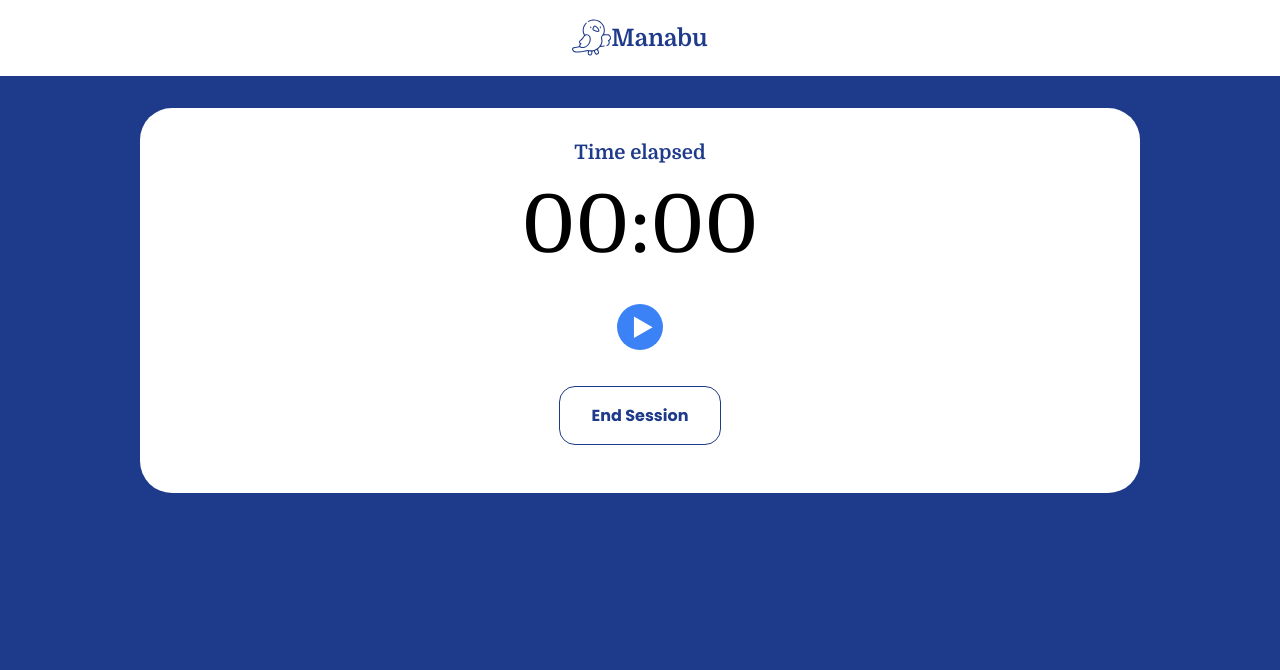
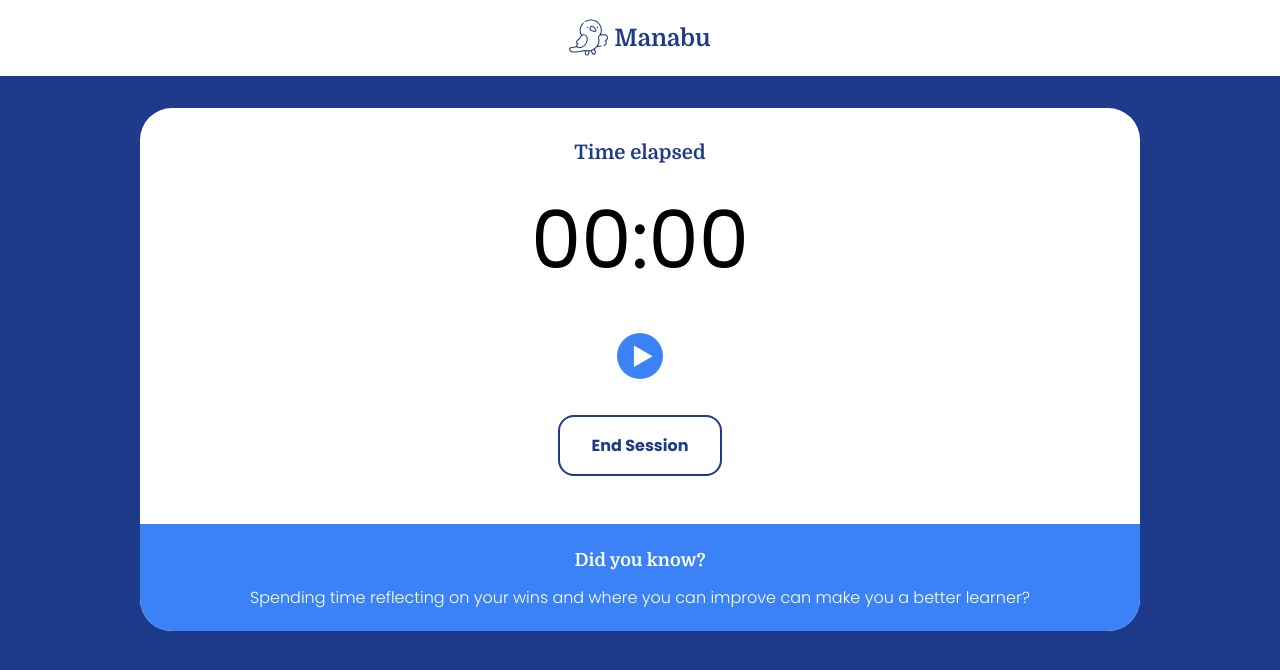
Before and after one commit to plaxamana/manabu, a React (Create React App) app: page /start in a window 1280 px wide. Shown: the top 670 px of the page. Built offline with nearby package versions, Linux system fonts and the light colour scheme.

Commit message:
added timer and route changes

```diff
--- a/src/App.css
+++ b/src/App.css
@@ -47,10 +47,33 @@ header {
 .card {
   margin: 2em auto;
   border-radius: 2em;
-  padding: 1em;
+  /* padding: 1em; */
   background: var(--color-white);
   max-width: 1000px;
   text-align: center;
+}
+
+.timer-body {
+  padding: 1em;
+}
+
+.dyk-container {
+  padding: .5em;
+  border-bottom-left-radius: 2em;
+  border-bottom-right-radius: 2em;
+  color: var(--color-white);
+  background: var(--color-secondary);
+}
+
+.dyk-title {
+  font-weight: 700;
+  font-size: 1.125rem;
+}
+
+.dyk-body {
+  font-family: var(--font-secondary);
+  font-weight: 300;
+  line-height: 1.2;
 }
 
 .card-heading {
@@ -170,6 +193,7 @@ a {
 .timer {
   font-size:5rem;
   margin-bottom: 2rem;
+  font-family: var(--font-secondary);
 }
 
 button {
@@ -182,7 +206,7 @@ button {
 .btn-end {
   margin: 2rem 0;
   background: 0;
-  border: 1px solid var(--color-primary);
+  border: 2px solid var(--color-primary);
   font-size: 1rem;
   padding: 1rem 2rem;
   border-radius: 16px;
@@ -191,3 +215,11 @@ button {
   color: var(--color-primary);
   cursor: pointer;
 }
+
+.grow {
+  transition: all .3s ease-in-out;
+}
+
+.grow:hover {
+  transform: scale(1.1)
+}
--- a/src/components/Header.js
+++ b/src/components/Header.js
@@ -5,7 +5,7 @@ export default function Header() {
   return (
     <header>
       <div className='logo'>
-        <img src={Logo} alt="logo"/>
+        <img src={Logo} alt="logo" style={{ marginRight: '.25em'}}/>
         <p>Manabu</p>
       </div>
     </header>
--- a/src/pages/Home.js
+++ b/src/pages/Home.js
@@ -1,28 +1,27 @@
-import React, { useState, useEffect } from 'react'
-import { useHistory } from 'react-router-dom'
+import React, { useState, useEffect } from "react";
+import { useHistory } from "react-router-dom";
 
-import Card from '../components/Card'
-import TimeSelect from '../components/TimeSelect'
+import Card from "../components/Card";
+import TimeSelect from "../components/TimeSelect";
 
-import Modal from '../components/Modal'
+import Modal from "../components/Modal";
 
 export default function Home() {
-
-  const [ isModalOpen, setIsModalOpen ] = useState(false)
-  const history = useHistory()
+  const [isModalOpen, setIsModalOpen] = useState(false);
+  const history = useHistory();
 
   const openModal = () => {
-    setIsModalOpen(true)
-  }
+    setIsModalOpen(true);
+  };
 
   function redirectToStart() {
-    setIsModalOpen(false)
-    history.push('/start')
+    setIsModalOpen(false);
+    history.push("/start");
   }
 
   return (
-    <div>
-      <Card>
+    <Card>
+      <div style={{ padding: "1em" }}>
         <p className="card-heading">Welcome To Manabu</p>
         <p className="card-body">Get your learning journal</p>
         <p className="card-body">Review last sesion's "How might I improve?"</p>
@@ -44,18 +43,19 @@ export default function Home() {
         <button className="CTA" onClick={openModal}>
           I am ready to begin
         </button>
-        <Modal
-          isModalOpen={isModalOpen}
-        >
+        <Modal isModalOpen={isModalOpen}>
           <p>
             Okay, <br />
             Let's begin!
           </p>
         </Modal>
-        { isModalOpen && setTimeout(() => {
-          redirectToStart()
-        }, 3000)}
-      </Card>
-    </div>
+        <div style={{ display: "none" }}>
+          {isModalOpen &&
+            setTimeout(() => {
+              redirectToStart();
+            }, 3000)}
+        </div>
+      </div>
+    </Card>
   );
 }
--- a/src/pages/Start.js
+++ b/src/pages/Start.js
@@ -11,6 +11,7 @@ export default function Start() {
   const [ isRunning, setIsRunning ] = useState(false)
   const [ time, setTime ] = useState(0)
   const intervalRef = useRef(null)
+
 
   function startStopwatch() {
     if(intervalRef.current !== null) return;
@@ -36,6 +37,7 @@ export default function Start() {
 
   return (
     <Card>
+      <div className="timer-body">
         <h2 className="card-heading">{title}</h2>
 
         <div className="timer">
@@ -46,7 +48,7 @@ export default function Start() {
 
         <div className="buttons">
           {!isRunning && (
-          <button onClick={startStopwatch}>
+            <button className="grow" onClick={startStopwatch}>
               <svg
                 width="46"
                 height="46"
@@ -63,7 +65,7 @@ export default function Start() {
             </button>
           )}
           {isRunning && (
-          <button onClick={stopStopwatch}>
+            <button className="grow" onClick={stopStopwatch}>
               <svg
                 width="46"
                 height="46"
@@ -95,7 +97,15 @@ export default function Start() {
           )}
         </div>
 
-      <button className="btn-end">End Session</button>
+        <button className="btn-end grow">End Session</button>
+      </div>
+      <div className="dyk-container">
+        <p className="dyk-title">Did you know?</p>
+        <p className="dyk-body">
+          Spending time reflecting on your wins and where you can improve can
+          make you a better learner?
+        </p>
+      </div>
     </Card>
   );
 }
```
Lines whose indentation alone changed are shown as unchanged.
